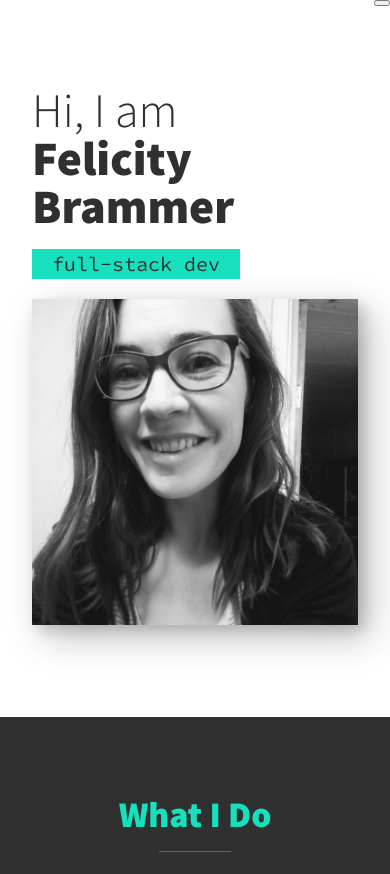
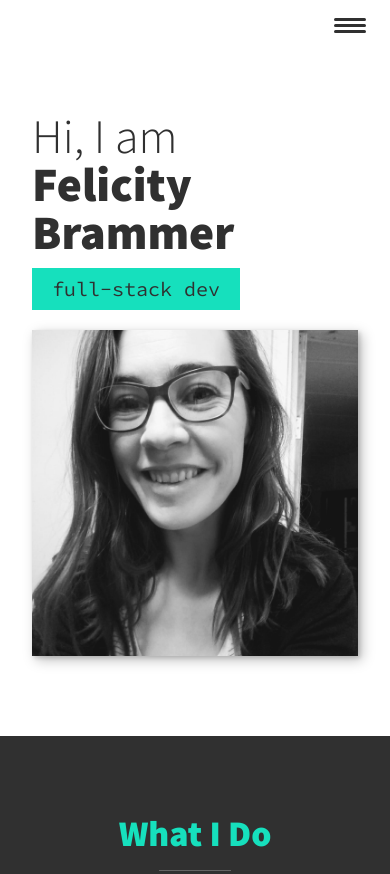
Before and after one commit to felicitybrammer/felicitybrammer.github.io, a plain HTML site: page index.html in a window 390 px wide. Shown: the top 874 px of the page. Drawn offline with nearby package versions, Linux system fonts and the light colour scheme.

Commit message:
navbar hamburger

```diff
--- a/assets/css/style.css
+++ b/assets/css/style.css
@@ -21,7 +21,7 @@
     --fs-body: 1rem;
 
     --bs: 0.25em 0.25em 0.75em rgba(0,0,0,.25),
-           0.125em 0.125em 0.25em rgba(0,0,0,.15) ;
+          0.125em 0.125em 0.25em rgba(0,0,0,.15) ;
 
 }
 
@@ -49,6 +49,14 @@ section {
     padding: 5em 2em;
 }
 
+img {
+    display: block;
+    max-width: 100%;
+}
+
+strong {
+    font-weight: var(--fw-bold);
+}
 :focus {
     outline: 3px solid var(--clr-accent);
     outline-offset: 3px;
@@ -74,14 +82,7 @@ section {
     transform: scale(1.1);
 }
 
-img {
-    display: block;
-    max-width: 100%;
-}
 
-strong {
-    font-weight: var(--fw-bold);
-}
 
 /* Typography */
 
@@ -139,7 +140,7 @@ h3 {
 header {
     display: flex;
     justify-content: space-between;
-
+    padding: 1em;
 }
 
 .logo {
@@ -183,9 +184,51 @@ header {
     color: var(--clr-accent);
 }
 
+/* hamburger */
+
+.nav-toggle {
+    padding: .5em;
+    background: transparent;
+    border: 0;
+    cursor: pointer;
+    position: absolute;
+    right: 1em;
+    top: 1em;
+    z-index: 1000
+}
+
+.hamburger {
+    display: block;
+    position: relative;
+}
+
+.hamburger,
+.hamburger::before,
+.hamburger::after  {
+    background: var(--clr-dark);
+    width: 2em;
+    height: 3px;
+    border-radius: 1em;
+    transition: transform 250ms ease-in-out;
+
+}
+
+.hamburger::before,
+.hamburger::after {
+    content: '';
+    position: absolute;
+    left: 0;
+    right: 0;
+
+}
+
+.hamburger::before {top: 6px;}
+.hamburger::after {bottom: 6px;}
+
+
 /* Intro Section */
 
-intro {
+.intro {
     position: relative;
 }
 
--- a/index.html
+++ b/index.html
@@ -34,9 +34,10 @@
     <section class="intro" id="home">
         <h1 class="section__title section__title--intro">
             Hi, I am <strong>Felicity Brammer</strong>
-            <p class="section__subtitle section__subtitle--intro">full-stack dev</p>
-            <img src="assets/images/headshot.jpeg" alt="a picture of Felicity Brammer smiling" class="intro__img">
         </h1>
+        <p class="section__subtitle section__subtitle--intro">full-stack dev</p>
+        <img src="assets/images/headshot.jpeg" alt="a picture of Felicity Brammer smiling" class="intro__img">
+
     </section>
 
     <!-- My services -->
@@ -122,15 +123,16 @@
          <a href="mailto:felicitybrammer@gmail.com" class="footer__link">felicitybrammer@gmail.com</a>
          <ul class="social-list">
              <li class="social-list__item">
-                 <a class="social-list__link" href="https://github.com/felicitybrammer">
+                 <a class="social-list__link" href="https://linkedin.com">
                     <i class="fab fa-linkedin"></i>
                 </a>
             </li>
-             <li class="social-list__item">
-                 <a class="social-list__link" href="https://linkedin.com">
+            <li class="social-list__item">
+                 <a class="social-list__link" href="https://github.com/felicitybrammer">
                     <i class="fab fa-github"></i>
                 </a>
             </li>
+
          </ul>
      </footer>
 </body>
```
